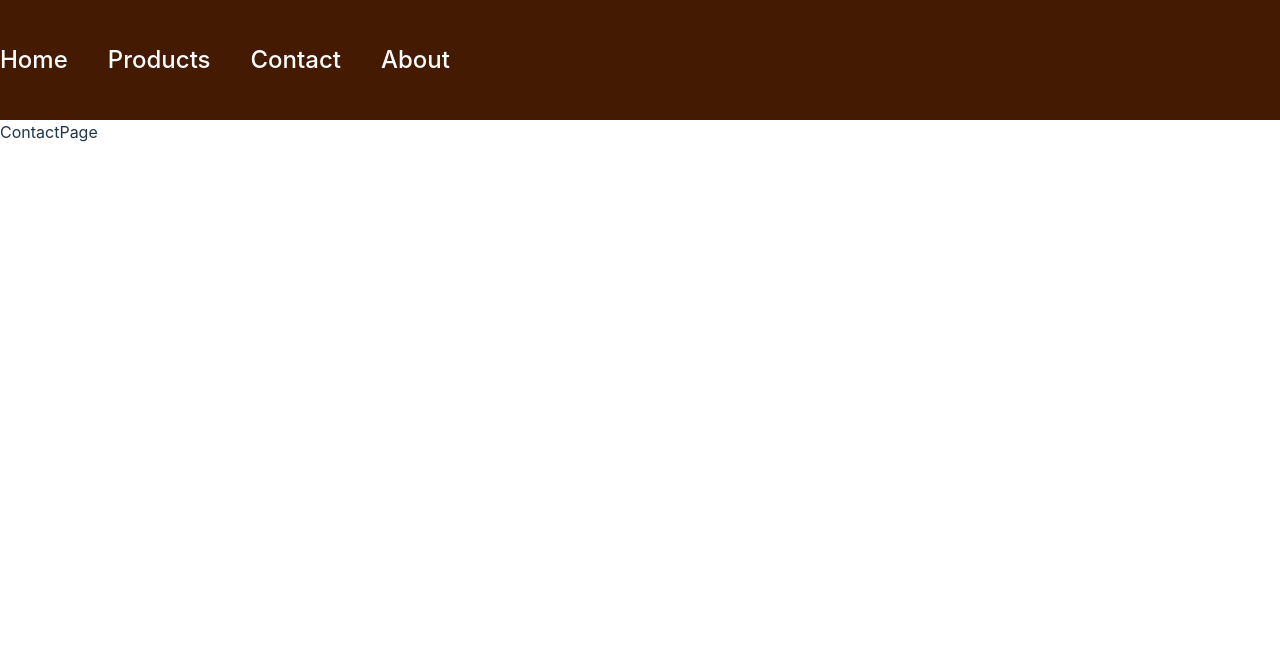
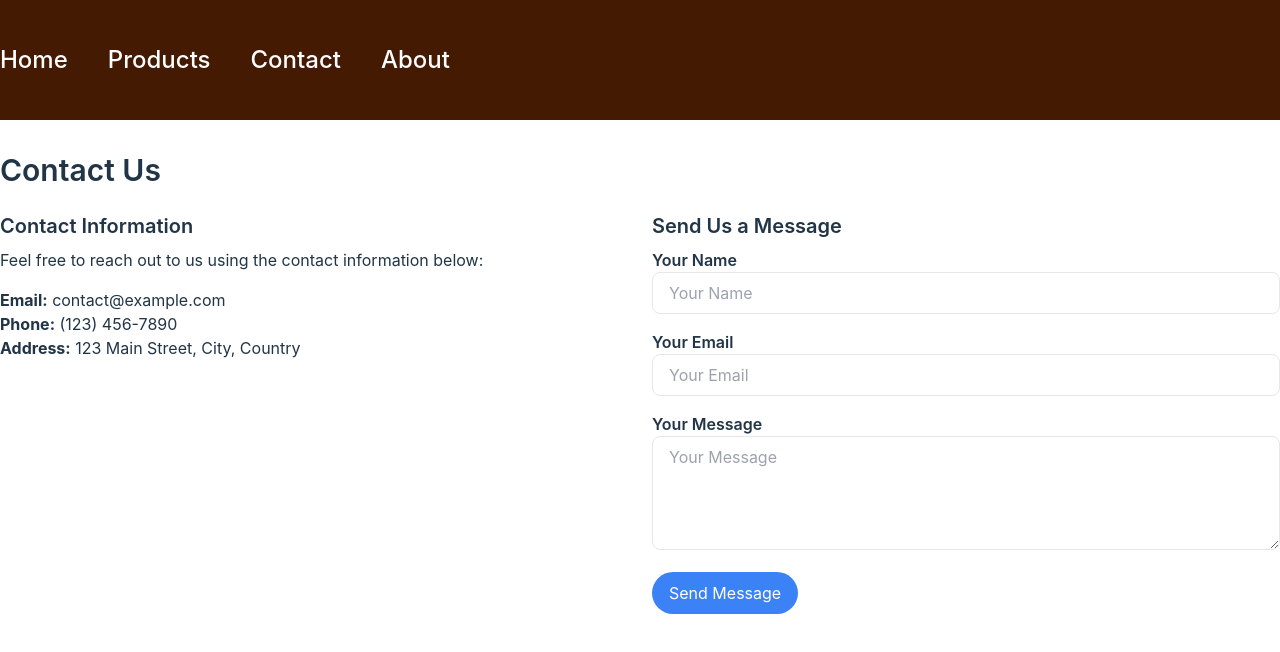
Before and after one commit to NaglisB123/REACT-ATSISKAITYMAS, a React (Vite) app: page /contact-page in a window 1280 px wide. Shown: the top 652 px of the page. Built offline with nearby package versions, Linux system fonts and the light colour scheme.

Commit message:
added simple contact page

```diff
--- a/src/pages/ContactPage.jsx
+++ b/src/pages/ContactPage.jsx
@@ -1,7 +1,78 @@
-import React from 'react'
+import React from "react";
 
 export default function ContactPage() {
   return (
-    <div>ContactPage</div>
-  )
+    <div className="container mx-auto py-8">
+      <h1 className="text-3xl font-semibold mb-6">Contact Us</h1>
+      <div className="grid grid-cols-1 md:grid-cols-2 gap-6">
+        <div>
+          <h2 className="text-xl font-semibold mb-2">Contact Information</h2>
+          <p>
+            Feel free to reach out to us using the contact information below:
+          </p>
+          <ul className="mt-4">
+            <li>
+              <strong>Email:</strong> contact@example.com
+            </li>
+            <li>
+              <strong>Phone:</strong> (123) 456-7890
+            </li>
+            <li>
+              <strong>Address:</strong> 123 Main Street, City, Country
+            </li>
+          </ul>
+        </div>
+        <div>
+          <h2 className="text-xl font-semibold mb-2">Send Us a Message</h2>
+          <form>
+            <div className="mb-4">
+              <label htmlFor="name" className="block font-semibold">
+                Your Name
+              </label>
+              <input
+                type="text"
+                id="name"
+                name="name"
+                className="w-full px-4 py-2 border rounded-lg focus:outline-none focus:border-blue-500"
+                placeholder="Your Name"
+                required
+              />
+            </div>
+            <div className="mb-4">
+              <label htmlFor="email" className="block font-semibold">
+                Your Email
+              </label>
+              <input
+                type="email"
+                id="email"
+                name="email"
+                className="w-full px-4 py-2 border rounded-lg focus:outline-none focus:border-blue-500"
+                placeholder="Your Email"
+                required
+              />
+            </div>
+            <div className="mb-4">
+              <label htmlFor="message" className="block font-semibold">
+                Your Message
+              </label>
+              <textarea
+                id="message"
+                name="message"
+                rows="4"
+                className="w-full px-4 py-2 border rounded-lg focus:outline-none focus:border-blue-500"
+                placeholder="Your Message"
+                required
+              ></textarea>
+            </div>
+            <button
+              type="submit"
+              className="bg-blue-500 hover:bg-blue-600 text-white px-4 py-2 rounded-full focus:outline-none"
+            >
+              Send Message
+            </button>
+          </form>
+        </div>
+      </div>
+    </div>
+  );
 }
```
